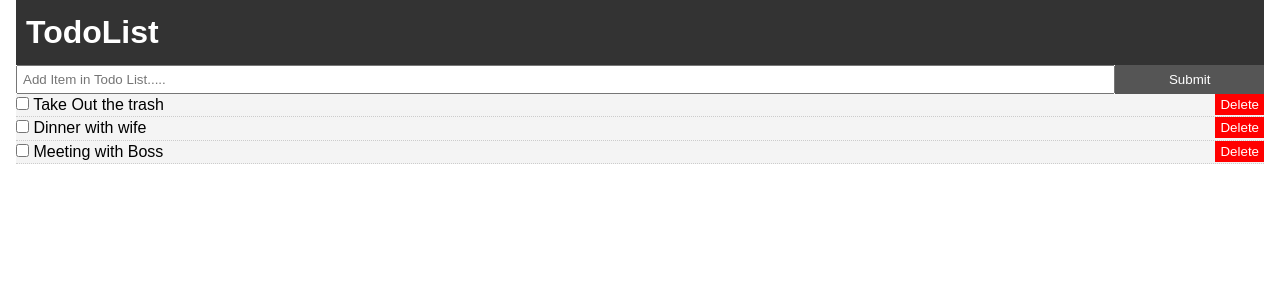
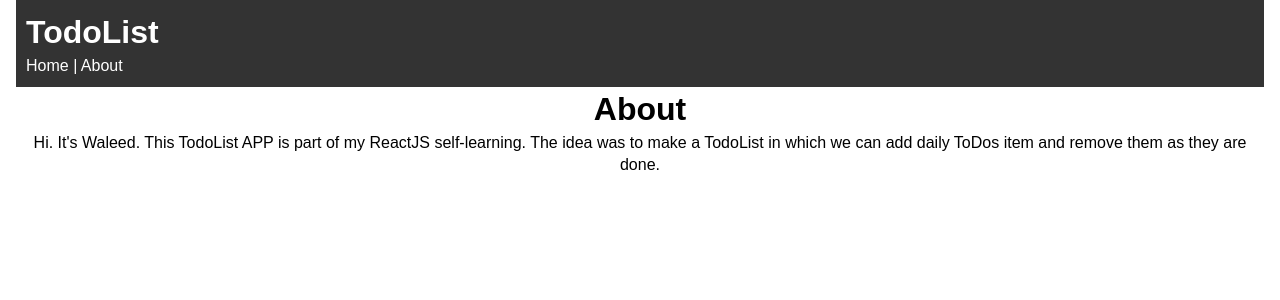
Before and after one commit to waleed-jamil/reactjs_todolist_basic_project, a React (Create React App) app: page /about in a window 1280 px wide. Shown: the top 300 px of the page. Built offline with nearby package versions, Linux system fonts and the light colour scheme.

Commit message:
implemented Router

```diff
--- a/package.json
+++ b/package.json
@@ -8,6 +8,7 @@
     "@testing-library/user-event": "^7.2.1",
     "react": "^16.13.1",
     "react-dom": "^16.13.1",
+    "react-router-dom": "^5.2.0",
     "react-scripts": "3.4.1",
     "uuid": "^8.3.0"
   },
--- a/src/App.js
+++ b/src/App.js
@@ -1,7 +1,9 @@
 import React, { Component } from 'react';
+import { BrowserRouter as Router, Route} from 'react-router-dom';
 import Todos from './components/Todos'
 import Header from './components/layout/Header'
 import AddItem from './components/AddItem'
+import About from './components/pages/About'
 import './App.css';
 import {v4 as uuid} from 'uuid';
 
@@ -55,16 +57,26 @@ addItemToList = (title) => {
 }
 
   render() {
-    //console.log(this.state.todos)
+
     return (
+      <Router>
         <div className="App">
           <div className="container">
             <Header/>
+
+            <Route exact path='/' render={props => (
+              <React.Fragment>
                 <AddItem addItemToList={this.addItemToList}/>
                 <Todos todos={this.state.todos} toggleComplete={this.toggleComplete}
                 delItem={this.delItem}/>
+              </React.Fragment>
+            )}/>
+
+            <Route path="/about" component={About}/>
+
           </div>
         </div>
+      </Router>
     );
   }
 }
--- a/src/components/layout/Header.js
+++ b/src/components/layout/Header.js
@@ -1,17 +1,22 @@
 import React from 'react';
+import { Link } from 'react-router-dom'
 
 function Header() {
   return (
     <header style={headerStyle}>
         <h1>TodoList</h1>
+        <Link to='/' style={linkStyle}>Home</Link> | <Link to='/about' style={linkStyle}>About</Link>
     </header>
   );
 }
 
 const headerStyle = {
-    background: '#333',
-    color: '#fff',
-    padding: '10px'
+  background: '#333',
+  color: '#fff',
+  padding: '10px'
 }
 
+const linkStyle = {
+  color: '#fff'
+}
 export default Header;
--- /dev/null
+++ b/src/components/pages/About.js
@@ -0,0 +1,15 @@
+import React from 'react';
+
+function About() {
+  return (
+    <div style={{textAlign:'center'}}>
+        <h1>About</h1>
+        <p>Hi. It's Waleed. This TodoList APP is part of my ReactJS self-learning.
+            The idea was to make a TodoList in which we can add daily ToDos item
+            and remove them as they are done.
+        </p>
+    </div>
+  );
+}
+
+export default About;
```
Also changed, not shown: 1 other file (tests, documents, lock files or other folders). Lines whose indentation alone changed are shown as unchanged.
